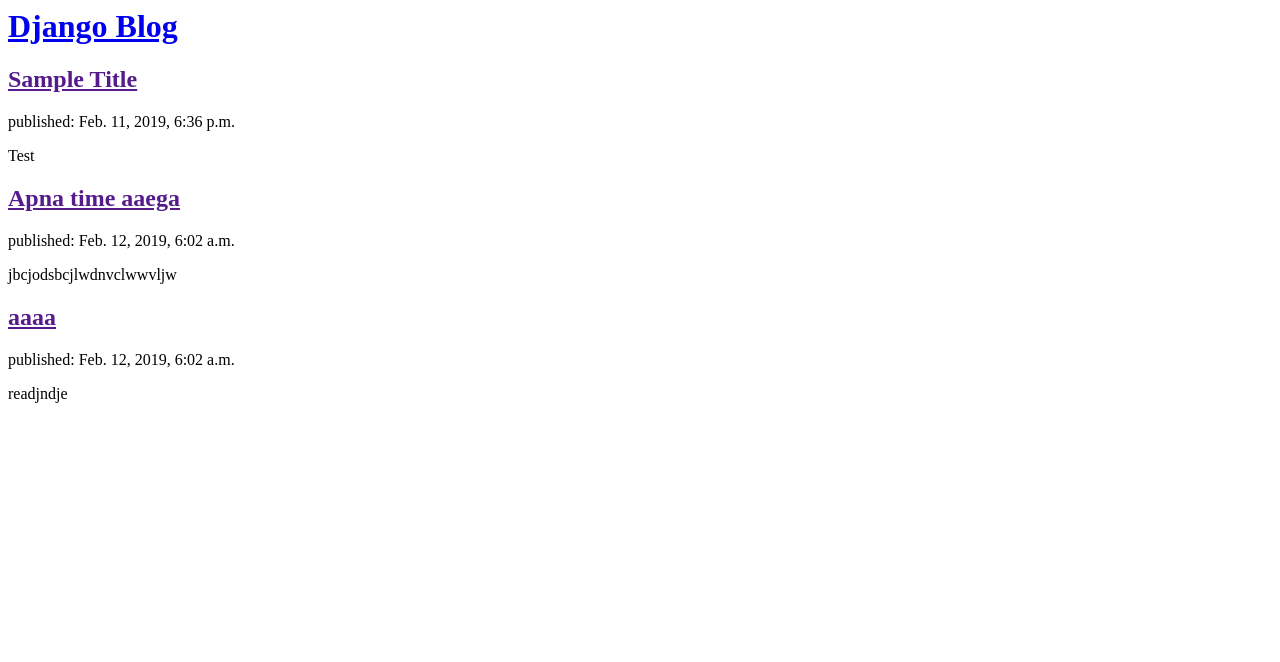
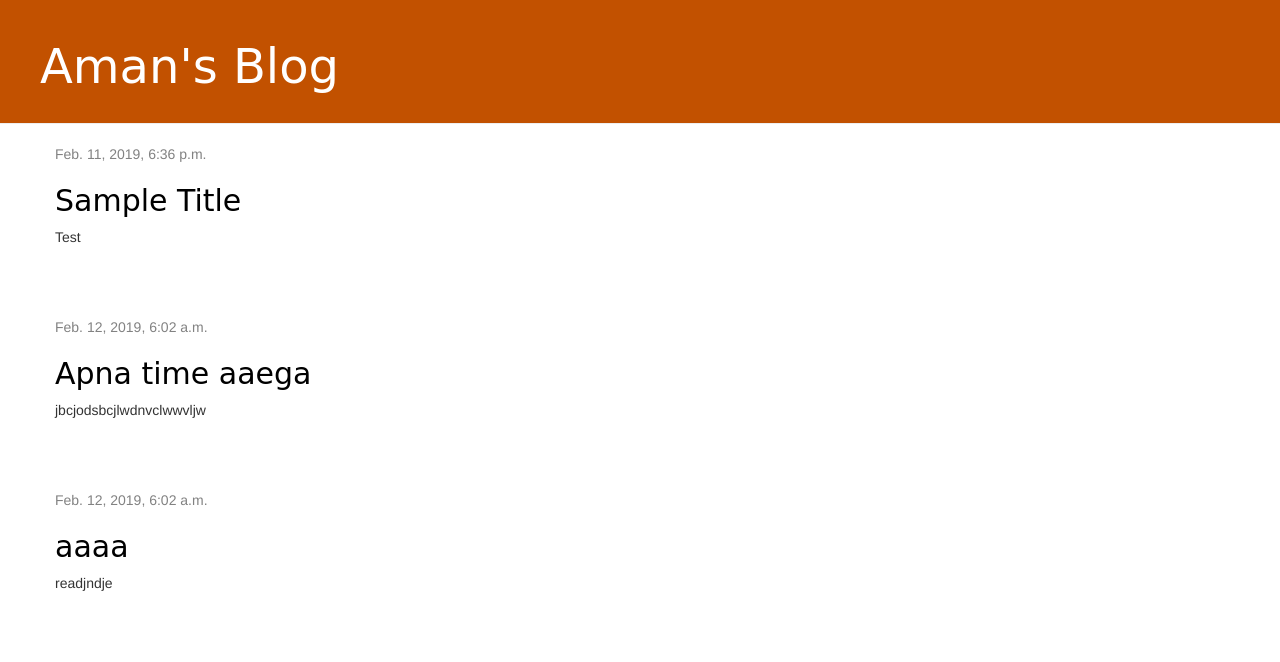
Before and after one commit to aman030997/1st-Blog, a Django app: page / in a window 1280 px wide. Shown: the top 662 px of the page. Run offline with Django 3.2, Linux system fonts and the light colour scheme; data comes from the database, SQL or seed files in the repository; some libraries are stand-ins or nearby versions.

Commit message:
Added view and template for detailed blog post as well as CSS for the site.

```diff
--- /dev/null
+++ b/mypoll/static/css/mypoll.css
@@ -0,0 +1,46 @@
+.page-header {
+    background-color: #C25100;
+    margin-top: 0;
+    padding: 20px 20px 20px 40px;
+}
+
+.page-header h1, .page-header h1 a, .page-header h1 a:visited, .page-header h1 a:active {
+    color: #ffffff;
+    font-size: 36pt;
+    text-decoration: none;
+}
+
+.content {
+    margin-left: 40px;
+}
+
+h1, h2, h3, h4 {
+    font-family: 'Lobster', cursive;
+}
+
+.date {
+    color: #828282;
+}
+
+.save {
+    float: right;
+}
+
+.post-form textarea, .post-form input {
+    width: 100%;
+}
+
+.top-menu, .top-menu:hover, .top-menu:visited {
+    color: #ffffff;
+    float: right;
+    font-size: 26pt;
+    margin-right: 20px;
+}
+
+.post {
+    margin-bottom: 70px;
+}
+
+.post h2 a, .post h2 a:visited {
+    color: #000000;
+}
--- /dev/null
+++ b/mypoll/templates/mypoll/base.html
@@ -0,0 +1,22 @@
+{% load static %}
+<html>
+    <head>
+        <title>MY Blog</title>
+        <link rel="stylesheet" href="//maxcdn.bootstrapcdn.com/bootstrap/3.2.0/css/bootstrap.min.css">
+        <link rel="stylesheet" href="//maxcdn.bootstrapcdn.com/bootstrap/3.2.0/css/bootstrap-theme.min.css">
+        <link rel="stylesheet" href="{% static 'css/mypoll.css' %}">
+    </head>
+    <body>
+      <div class="page-header">
+        <h1><a href="/">Aman's Blog</a></h1>
+    </div>
+    <div class="content container">
+        <div class="row">
+            <div class="col-md-8">
+            {% block content %}
+            {% endblock %}
+            </div>
+        </div>
+    </div>
+    </body>
+</html>
--- a/mypoll/templates/mypoll/post_list.html
+++ b/mypoll/templates/mypoll/post_list.html
@@ -1,18 +1,12 @@
-<html>
-    <head>
-        <title>MY Blog</title>
-    </head>
-    <body>
-      <div>
-  <h1><a href="/">Django Blog</a></h1>
-</div>
-
-{% for post in posts %}
-  <div>
-      <h2><a href="">{{ post.title }}</a></h2>
-      <p>published: {{ post.published_date }}</p>
-      <p>{{ post.text|linebreaksbr }}</p>
-  </div>
-{% endfor %}
-    </body>
-</html>
+{% extends 'mypoll/base.html' %}
+{% block content %}
+    {% for post in posts %}
+        <div class="post">
+            <div class="date">
+                {{ post.published_date }}
+            </div>
+            <h2><a href="{% url 'post_detail' pk=post.pk %}">{{ post.title }}</a></h2>
+            <p>{{ post.text|linebreaksbr }}</p>
+        </div>
+    {% endfor %}
+{% endblock %}
--- a/mypoll/urls.py
+++ b/mypoll/urls.py
@@ -2,5 +2,6 @@
 from . import views
 
 urlpatterns=[
-    path('',views.post_list,name='post_list')
+    path('',views.post_list,name='post_list'),
+    path('post/<int:pk>/', views.post_detail, name='post_detail'),
 ]
--- a/mypoll/views.py
+++ b/mypoll/views.py
@@ -1,7 +1,11 @@
-from django.shortcuts import render
+from django.shortcuts import render, get_object_or_404
 from .models import Post
 from django.utils import timezone
+
 # Create your views here.
 def post_list(request):
     posts=Post.objects.filter(published_date__lte=timezone.now()).order_by('published_date')
     return render(request, 'mypoll/post_list.html', {'posts':posts})
+def post_detail(request,pk):
+    post=get_object_or_404(Post,pk=pk)
+    return render(request, 'mypoll/post_detail.html', {'post': post})
```
Also changed, not shown: mypoll/templates/mypoll/post_detail.html (added, +13 -0 lines).
